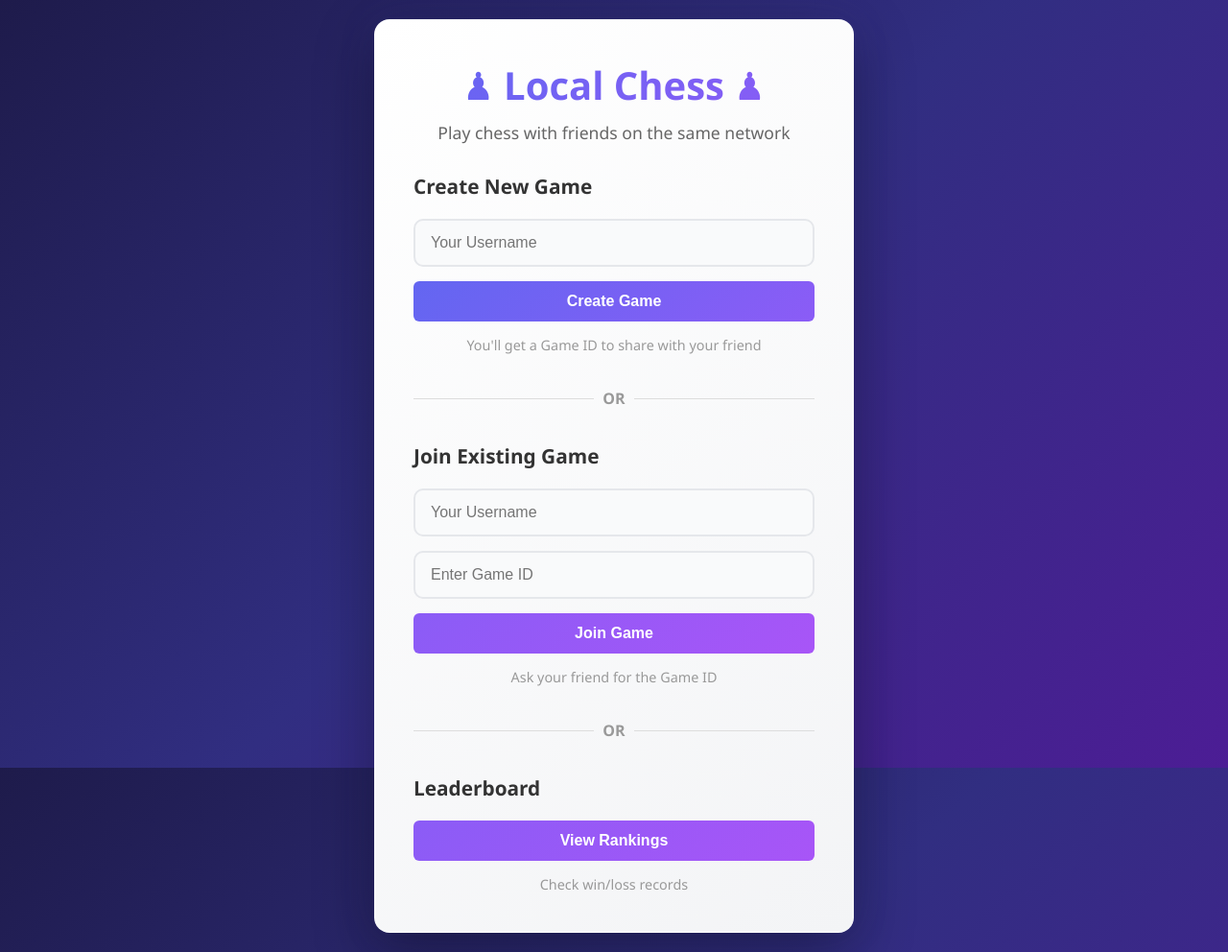
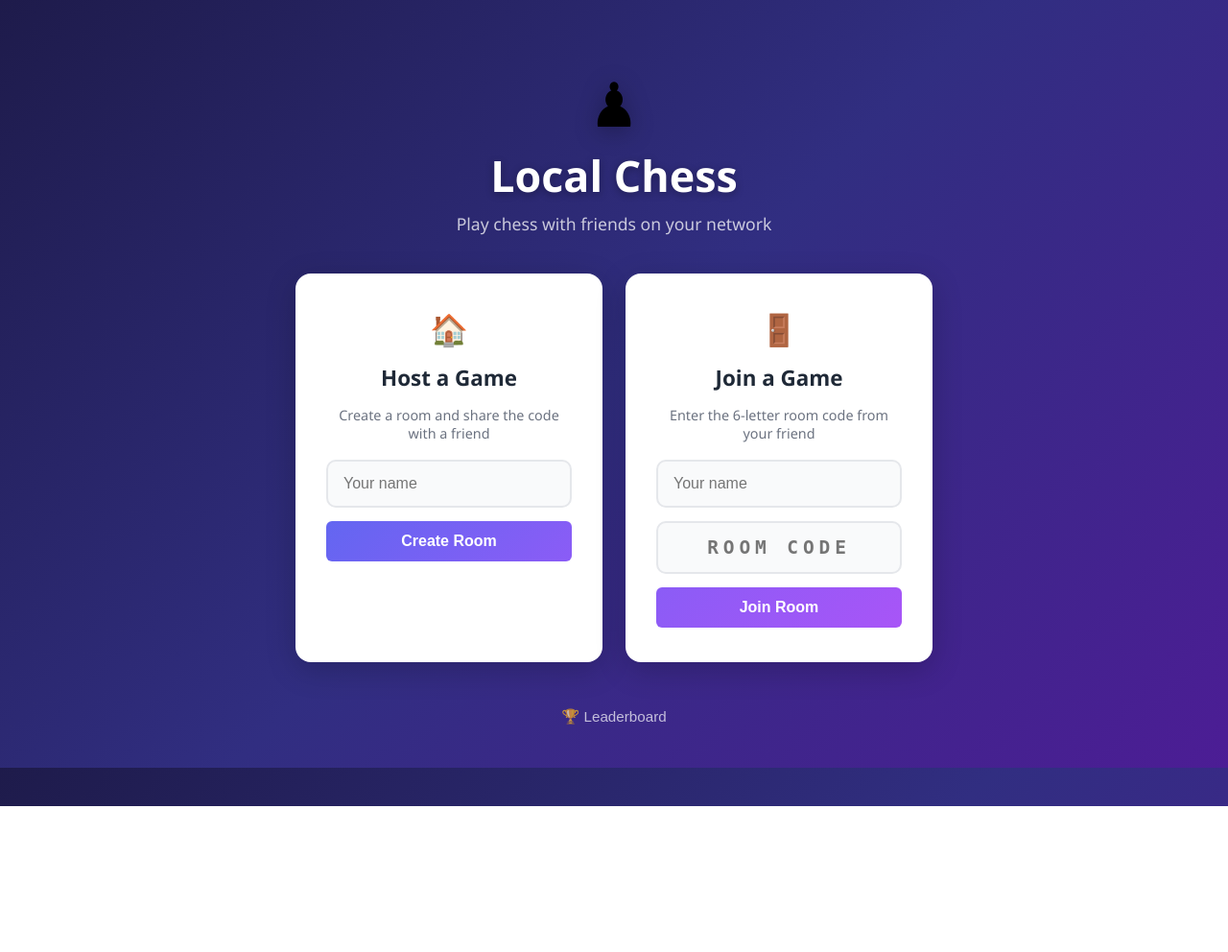
Before and after one commit to thevivotran/local-chess-python, a Flask app: page / in a window 1280 px wide. Shown: the whole page at 96% size. After the commit the page ends 840 px from the top, so only its background shows below. Run offline with Flask 3, Linux system fonts and the light colour scheme; some libraries are stand-ins or nearby versions.

Commit message:
fix and improve the landing page and the sharing code UX

```diff
--- a/app.py
+++ b/app.py
@@ -1,7 +1,7 @@
 from flask import Flask, render_template, request, jsonify
 from flask_socketio import SocketIO, emit, join_room, leave_room
 import chess
-import uuid
+import random
 import os
 import json
 from datetime import datetime, timedelta
@@ -14,6 +14,17 @@ app.config["SECRET_KEY"] = os.getenv(
     "SECRET_KEY", "your-secret-key-change-in-production"
 )
 socketio = SocketIO(app, cors_allowed_origins="*")
+
+# Room code generation — short, human-readable, avoids confusable chars
+ROOM_CODE_CHARS = "ABCDEFGHJKLMNPQRSTUVWXYZ23456789"
+
+
+def generate_room_code():
+    while True:
+        code = "".join(random.choices(ROOM_CODE_CHARS, k=6))
+        if code not in games:
+            return code
+
 
 # Store active games: {game_id: {board, players, current_player}}
 games = {}
@@ -520,7 +531,7 @@ def handle_create_game(data):
     if not username:
         username = "Player 1"
 
-    game_id = str(uuid.uuid4())
+    game_id = generate_room_code()
 
     games[game_id] = {
         "board": chess.Board(),
--- a/static/css/style.css
+++ b/static/css/style.css
@@ -50,120 +50,120 @@ body {
     max-width: 1200px;
 }
 
-/* Menu Styles */
-.menu-container {
+/* Landing Page */
+.landing-container {
     display: flex;
+    flex-direction: column;
+    align-items: center;
     justify-content: center;
-    align-items: center;
     min-height: 100vh;
+    gap: 40px;
+    padding: 40px 20px;
 }
 
-.error-container {
-    background: white;
-    border-radius: 12px;
-    padding: 40px;
-    box-shadow: 0 10px 40px rgba(0, 0, 0, 0.3);
-    max-width: 500px;
-    width: 100%;
+.landing-hero {
     text-align: center;
 }
 
-.error-container h2 {
-    color: #e74c3c;
-    margin-bottom: 20px;
-    font-size: 1.8em;
+.landing-piece {
+    font-size: 4em;
+    line-height: 1;
+    margin-bottom: 12px;
+    filter: drop-shadow(0 4px 12px rgba(0, 0, 0, 0.3));
 }
 
-.error-container p {
-    color: #666;
-    margin-bottom: 15px;
-    font-size: 1em;
+.landing-title {
+    font-size: 2.8em;
+    color: white;
+    font-weight: 700;
+    margin-bottom: 8px;
+    text-shadow: 0 2px 8px rgba(0, 0, 0, 0.3);
 }
 
-.error-container ul {
-    text-align: left;
-    margin-left: 20px;
-    margin-bottom: 20px;
-    color: #666;
+.landing-subtitle {
+    color: rgba(255, 255, 255, 0.75);
+    font-size: 1.1em;
 }
 
-.error-container li {
-    margin-bottom: 10px;
+.landing-cards {
+    display: flex;
+    gap: 24px;
+    flex-wrap: wrap;
+    justify-content: center;
+    width: 100%;
+    max-width: 720px;
 }
 
-.menu {
+.landing-card {
     background: white;
-    border-radius: 12px;
-    padding: 40px;
-    box-shadow: 0 10px 40px rgba(0, 0, 0, 0.3);
-    max-width: 500px;
+    border-radius: 16px;
+    padding: 36px 32px;
+    flex: 1 1 280px;
+    max-width: 320px;
+    display: flex;
+    flex-direction: column;
+    gap: 14px;
+    box-shadow: 0 8px 32px rgba(0, 0, 0, 0.2);
+    transition: transform 0.2s, box-shadow 0.2s;
+}
+
+.landing-card:hover {
+    transform: translateY(-4px);
+    box-shadow: 0 16px 48px rgba(0, 0, 0, 0.3);
+}
+
+.landing-card-icon {
+    font-size: 2em;
+    text-align: center;
+}
+
+.landing-card h2 {
+    color: #1f2937;
+    font-size: 1.4em;
+    text-align: center;
+    margin: 0;
+}
+
+.card-desc {
+    color: #6b7280;
+    font-size: 0.9em;
+    text-align: center;
+    margin-bottom: 4px;
+}
+
+.btn-full {
     width: 100%;
 }
 
-.menu h1 {
+.landing-footer {
     text-align: center;
-    color: #333;
-    margin-bottom: 10px;
-    font-size: 2.5em;
 }
 
-.menu .subtitle {
-    text-align: center;
-    color: #666;
-    margin-bottom: 30px;
-    font-size: 1.1em;
+.btn-ghost {
+    background: none;
+    border: none;
+    color: rgba(255, 255, 255, 0.7);
+    cursor: pointer;
+    font-size: 0.95em;
+    padding: 8px 16px;
+    border-radius: 6px;
+    transition: color 0.2s, background 0.2s;
 }
 
-.menu-content {
-    display: flex;
-    flex-direction: column;
-    gap: 25px;
+.btn-ghost:hover {
+    color: white;
+    background: rgba(255, 255, 255, 0.12);
 }
 
-.menu-section {
-    display: flex;
-    flex-direction: column;
-    gap: 15px;
-}
-
-.menu-section h2 {
-    color: #333;
-    font-size: 1.3em;
-    margin-bottom: 5px;
-}
-
-.divider {
-    text-align: center;
-    color: #999;
-    font-weight: bold;
-    margin: 10px 0;
-    position: relative;
-}
-
-.divider::before,
-.divider::after {
-    content: '';
-    position: absolute;
-    top: 50%;
-    width: 45%;
-    height: 1px;
-    background: #ddd;
-}
-
-.divider::before {
-    left: 0;
-}
-
-.divider::after {
-    right: 0;
-}
-
+/* Input fields */
 .input-field {
     padding: 12px;
     border: 2px solid #ddd;
     border-radius: 6px;
     font-size: 1em;
     transition: border-color 0.3s;
+    width: 100%;
+    box-sizing: border-box;
 }
 
 .input-field:focus {
@@ -171,10 +171,169 @@ body {
     border-color: #667eea;
 }
 
-.info-text {
-    color: #999;
+.input-code {
+    text-align: center;
+    font-size: 1.5em !important;
+    font-weight: 700;
+    letter-spacing: 0.25em;
+    text-transform: uppercase;
+    padding: 14px 12px !important;
+    font-family: monospace;
+}
+
+/* Waiting Room */
+.wr-container {
+    display: flex;
+    align-items: center;
+    justify-content: center;
+    min-height: 100vh;
+    padding: 40px 20px;
+}
+
+.wr-card {
+    background: white;
+    border-radius: 20px;
+    padding: 48px 40px;
+    max-width: 440px;
+    width: 100%;
+    text-align: center;
+    box-shadow: 0 16px 64px rgba(0, 0, 0, 0.3);
+    display: flex;
+    flex-direction: column;
+    align-items: center;
+    gap: 20px;
+}
+
+.wr-icon {
+    font-size: 3em;
+}
+
+.wr-title {
+    font-size: 1.8em;
+    color: #1f2937;
+    font-weight: 700;
+    margin: 0;
+}
+
+.wr-desc {
+    color: #6b7280;
+    font-size: 1em;
+    margin: 0;
+}
+
+.wr-code-display {
+    font-size: 3em;
+    font-weight: 800;
+    letter-spacing: 0.2em;
+    font-family: monospace;
+    color: #6366f1;
+    background: #eef2ff;
+    padding: 20px 32px;
+    border-radius: 16px;
+    border: 3px solid #c7d2fe;
+    cursor: pointer;
+    user-select: all;
+    transition: background 0.2s;
+    width: 100%;
+    box-sizing: border-box;
+}
+
+.wr-code-display:hover {
+    background: #e0e7ff;
+}
+
+.wr-actions {
+    display: flex;
+    gap: 12px;
+    width: 100%;
+}
+
+.wr-actions .btn {
+    flex: 1;
+    width: auto;
+}
+
+.wr-status {
+    display: flex;
+    align-items: center;
+    gap: 12px;
+    color: #6b7280;
     font-size: 0.9em;
+}
+
+.wr-spinner {
+    width: 18px;
+    height: 18px;
+    border: 3px solid #e5e7eb;
+    border-top-color: #6366f1;
+    border-radius: 50%;
+    animation: spin 1s linear infinite;
+    flex-shrink: 0;
+}
+
+@keyframes spin {
+    to { transform: rotate(360deg); }
+}
+
+.wr-cancel {
+    color: #9ca3af !important;
+    font-size: 0.85em;
+}
+
+/* Quick Join */
+.qj-container {
+    display: flex;
+    align-items: center;
+    justify-content: center;
+    min-height: 100vh;
+    padding: 40px 20px;
+}
+
+.qj-card {
+    background: white;
+    border-radius: 20px;
+    padding: 48px 40px;
+    max-width: 400px;
+    width: 100%;
     text-align: center;
+    box-shadow: 0 16px 64px rgba(0, 0, 0, 0.3);
+    display: flex;
+    flex-direction: column;
+    align-items: center;
+    gap: 16px;
+}
+
+.qj-icon {
+    font-size: 3em;
+}
+
+.qj-title {
+    font-size: 1.8em;
+    color: #1f2937;
+    font-weight: 700;
+    margin: 0;
+}
+
+.qj-desc {
+    color: #6b7280;
+    font-size: 1em;
+    margin: 0;
+}
+
+.qj-code-badge {
+    font-size: 2em;
+    font-weight: 800;
+    letter-spacing: 0.2em;
+    font-family: monospace;
+    color: #6366f1;
+    background: #eef2ff;
+    padding: 14px 28px;
+    border-radius: 12px;
+    border: 2px solid #c7d2fe;
+}
+
+.qj-card .input-field {
+    width: 100%;
 }
 
 /* Button Styles */
--- a/static/js/chess.js
+++ b/static/js/chess.js
@@ -236,7 +236,10 @@ function checkUrlForInvite() {
   const urlParams = new URLSearchParams(window.location.search);
   const inviteGameId = urlParams.get('game');
   if (inviteGameId) {
-    document.getElementById('joinGameId').value = inviteGameId;
+    const code = inviteGameId.toUpperCase();
+    document.getElementById('quickJoinCode').textContent = code;
+    updateUI('quick-join');
+    setTimeout(() => document.getElementById('quickJoinUsername').focus(), 100);
     return true;
   }
   return false;
@@ -829,13 +832,12 @@ socket.on('game_created', function(data) {
   console.log('Game created:', gameId);
   saveReconnectInfo();
 
-  document.getElementById('gameId').textContent = gameId.substring(0, 8) + '...';
+  document.getElementById('gameId').textContent = gameId;
   document.getElementById('playerColor').textContent = playerColor.toUpperCase();
-  document.getElementById('status').innerHTML = '<span class="status-waiting">Waiting for opponent...</span>';
-
-  const shareableLink = window.location.origin + window.location.pathname + '?game=' + gameId;
-  updateUI('waiting');
-  showShareableLink(shareableLink);
+  document.getElementById('status').textContent = 'Waiting for opponent...';
+  document.getElementById('roomCodeDisplay').textContent = gameId;
+
+  updateUI('waiting-room');
 
   clearInterval(timerInterval);
   timerInterval = setInterval(updateGameTimer, 1000);
@@ -870,7 +872,8 @@ socket.on('opponent_joined', function(data) {
   console.log('Opponent joined');
   opponentUsername = data.opponent_username;
   document.getElementById('opponentName').textContent = opponentUsername || 'Unknown';
-  document.getElementById('status').innerHTML = 'Game Started! White to move.';
+  document.getElementById('status').textContent = 'Game Started! White to move.';
+  updateUI('playing');
   currentPlayerTurn = 0;
 
   if (data.clock) {
@@ -1337,17 +1340,25 @@ socket.on('left_game', function(data) {
 
 // UI Functions
 function updateUI(state) {
-  const menuContainer = document.getElementById('menuContainer');
+  const landingContainer = document.getElementById('landingContainer');
+  const waitingRoomContainer = document.getElementById('waitingRoomContainer');
+  const quickJoinContainer = document.getElementById('quickJoinContainer');
   const gameContainer = document.getElementById('gameContainer');
 
-  if (state === 'menu') {
-    menuContainer.style.display = 'flex';
-    gameContainer.style.display = 'none';
-  } else if (state === 'waiting' || state === 'playing') {
-    menuContainer.style.display = 'none';
+  landingContainer.style.display = 'none';
+  waitingRoomContainer.style.display = 'none';
+  quickJoinContainer.style.display = 'none';
+  gameContainer.style.display = 'none';
+
+  if (state === 'landing') {
+    landingContainer.style.display = 'flex';
+  } else if (state === 'waiting-room') {
+    waitingRoomContainer.style.display = 'flex';
+  } else if (state === 'quick-join') {
+    quickJoinContainer.style.display = 'flex';
+  } else if (state === 'playing') {
     gameContainer.style.display = 'flex';
   } else if (state === 'opponent-left') {
-    menuContainer.style.display = 'none';
     gameContainer.style.display = 'flex';
     document.getElementById('resetBtn').style.display = 'block';
   }
@@ -1372,10 +1383,10 @@ function joinGame() {
   const usernameInput = document.getElementById('joinUsername');
   const gameIdInput = document.getElementById('joinGameId');
   let name = usernameInput.value.trim() || 'Player 2';
-  const gameIdVal = gameIdInput.value.trim();
+  const gameIdVal = gameIdInput.value.trim().toUpperCase();
 
   if (!gameIdVal) {
-    showToast('Please enter a game ID', 'warning');
+    showToast('Please enter a room code', 'warning');
     return;
   }
   if (name.length > 20) name = name.substring(0, 20);
@@ -1383,6 +1394,78 @@ function joinGame() {
   username = name;
   console.log('Joining game:', gameIdVal, 'as', username);
   socket.emit('join_game', { game_id: gameIdVal, username: username });
+}
+
+function quickJoin() {
+  const nameInput = document.getElementById('quickJoinUsername');
+  const code = document.getElementById('quickJoinCode').textContent.trim();
+  let name = nameInput.value.trim() || 'Player 2';
+  if (!code) { showToast('No room code found', 'error'); return; }
+  if (name.length > 20) name = name.substring(0, 20);
+  username = name;
+  socket.emit('join_game', { game_id: code, username: username });
+}
+
+function goToLanding() {
+  window.history.replaceState({}, document.title, window.location.pathname);
+  updateUI('landing');
+}
+
+function cancelWaiting() {
+  if (gameId) socket.emit('leave_game');
+  clearReconnectInfo();
+  clearInterval(timerInterval);
+  timerInterval = null;
+  gameId = null;
+  playerColor = null;
+  playerIndex = null;
+  isGameOver = false;
+  updateUI('landing');
+}
+
+function copyRoomCode() {
+  const code = document.getElementById('roomCodeDisplay').textContent.trim();
+  if (!code || code === '------') return;
+  copyToClipboard(code, 'Room code copied!');
+}
+
+function shareRoomLink() {
+  if (!gameId) return;
+  const link = window.location.origin + window.location.pathname + '?game=' + gameId;
+  if (navigator.share) {
+    navigator.share({ title: 'Join my Chess Game!', text: 'Play chess with me!', url: link })
+      .catch(() => copyToClipboard(link, 'Link copied!'));
+  } else {
+    copyToClipboard(link, 'Link copied!');
+  }
+}
+
+function copyToClipboard(text, successMsg) {
+  successMsg = successMsg || 'Copied!';
+  if (navigator.clipboard && window.isSecureContext) {
+    navigator.clipboard.writeText(text).then(() => {
+      showToast(successMsg, 'success', 2500);
+    }).catch(() => fallbackCopy(text, successMsg));
+  } else {
+    fallbackCopy(text, successMsg);
+  }
+}
+
+function fallbackCopy(text, successMsg) {
+  const el = document.createElement('textarea');
+  el.value = text;
+  el.style.cssText = 'position:fixed;top:-9999px;left:-9999px;opacity:0;';
+  document.body.appendChild(el);
+  el.focus();
+  el.select();
+  try {
+    const ok = document.execCommand('copy');
+    document.body.removeChild(el);
+    showToast(ok ? (successMsg || 'Copied!') : 'Copy failed — try manually: ' + text, ok ? 'success' : 'warning', ok ? 2500 : 6000);
+  } catch (e) {
+    document.body.removeChild(el);
+    showToast('Copy failed — try manually: ' + text, 'warning', 6000);
+  }
 }
 
 // Best practice: destroy board properly to prevent memory leaks
@@ -1453,7 +1536,7 @@ function resetGame() {
   drawOfferSent = false;
   closeDrawOfferDialog();
 
-  updateUI('menu');
+  updateUI('landing');
 }
 
 // Track draw offer state
@@ -1539,7 +1622,6 @@ function closeLeaderboardDialog() {
 // Initialize UI on load
 document.addEventListener('DOMContentLoaded', function() {
   console.log('DOM loaded');
-  checkUrlForInvite();
   checkForReconnect();
 
   let checks = 0;
@@ -1553,12 +1635,13 @@ document.addEventListener('DOMContentLoaded', function() {
     if (hasChessBoard && hasChess) {
       console.log('Libraries loaded');
       clearInterval(checkLibraries);
-      updateUI('menu');
+      if (!checkUrlForInvite()) updateUI('landing');
     } else if (checks >= maxChecks) {
       console.error('Libraries failed to load');
       clearInterval(checkLibraries);
-      const menuContainer = document.getElementById('menuContainer');
-      menuContainer.innerHTML = '<div class="error-container"><h2>Library Loading Error</h2><p>Failed to load chess libraries.</p><p>Please refresh the page.</p><button onclick="location.reload()" class="btn btn-primary" style="margin-top:20px;">Reload Page</button></div>';
+      const landing = document.getElementById('landingContainer');
+      landing.style.display = 'flex';
+      showToast('Failed to load chess libraries. Please refresh.', 'error', 8000);
     }
   }, 100);
 });
--- a/templates/index.html
+++ b/templates/index.html
@@ -9,38 +9,67 @@
 </head>
 <body>
     <div class="container">
-        <!-- Menu Container -->
-        <div id="menuContainer" class="menu-container">
-            <div class="menu">
-                <h1>♟ Local Chess ♟</h1>
-                <p class="subtitle">Play chess with friends on the same network</p>
+        <!-- Landing Container -->
+        <div id="landingContainer" class="landing-container">
+            <div class="landing-hero">
+                <div class="landing-piece">♟</div>
+                <h1 class="landing-title">Local Chess</h1>
+                <p class="landing-subtitle">Play chess with friends on your network</p>
+            </div>
 
-                <div class="menu-content">
-                    <div class="menu-section">
-                        <h2>Create New Game</h2>
-                        <input type="text" id="createUsername" class="input-field" placeholder="Your Username">
-                        <button id="createBtn" class="btn btn-primary" onclick="createGame()">Create Game</button>
-                        <p class="info-text">You'll get a Game ID to share with your friend</p>
-                    </div>
+            <div class="landing-cards">
+                <div class="landing-card">
+                    <div class="landing-card-icon">🏠</div>
+                    <h2>Host a Game</h2>
+                    <p class="card-desc">Create a room and share the code with a friend</p>
+                    <input type="text" id="createUsername" class="input-field" placeholder="Your name" maxlength="20" autocomplete="off">
+                    <button class="btn btn-primary btn-full" onclick="createGame()">Create Room</button>
+                </div>
 
-                    <div class="divider">OR</div>
+                <div class="landing-card">
+                    <div class="landing-card-icon">🚪</div>
+                    <h2>Join a Game</h2>
+                    <p class="card-desc">Enter the 6-letter room code from your friend</p>
+                    <input type="text" id="joinUsername" class="input-field" placeholder="Your name" maxlength="20" autocomplete="off">
+                    <input type="text" id="joinGameId" class="input-field input-code" placeholder="Room code" maxlength="6" autocomplete="off" oninput="this.value = this.value.toUpperCase()">
+                    <button class="btn btn-secondary btn-full" onclick="joinGame()">Join Room</button>
+                </div>
+            </div>
 
-                    <div class="menu-section">
-                        <h2>Join Existing Game</h2>
-                        <input type="text" id="joinUsername" class="input-field" placeholder="Your Username">
-                        <input type="text" id="joinGameId" class="input-field" placeholder="Enter Game ID">
-                        <button id="joinBtn" class="btn btn-secondary" onclick="joinGame()">Join Game</button>
-                        <p class="info-text">Ask your friend for the Game ID</p>
-                    </div>
+            <div class="landing-footer">
+                <button class="btn-ghost" onclick="showLeaderboard()">🏆 Leaderboard</button>
+            </div>
+        </div>
 
-                    <div class="divider">OR</div>
+        <!-- Waiting Room (shown after creating a game, before opponent joins) -->
+        <div id="waitingRoomContainer" class="wr-container" style="display:none;">
+            <div class="wr-card">
+                <div class="wr-icon">♟</div>
+                <h2 class="wr-title">Room Created!</h2>
+                <p class="wr-desc">Share this code with your friend</p>
+                <div class="wr-code-display" id="roomCodeDisplay" onclick="copyRoomCode()">------</div>
+                <div class="wr-actions">
+                    <button class="btn btn-secondary" onclick="copyRoomCode()">📋 Copy Code</button>
+                    <button class="btn btn-primary" onclick="shareRoomLink()">📤 Share Link</button>
+                </div>
+                <div class="wr-status">
+                    <div class="wr-spinner"></div>
+                    <span id="waitingStatusText">Waiting for opponent to join...</span>
+                </div>
+                <button class="btn-ghost wr-cancel" onclick="cancelWaiting()">← Leave Room</button>
+            </div>
+        </div>
 
-                    <div class="menu-section">
-                        <h2>Leaderboard</h2>
-                        <button id="leaderboardBtn" class="btn btn-secondary" onclick="showLeaderboard()">View Rankings</button>
-                        <p class="info-text">Check win/loss records</p>
-                    </div>
-                </div>
+        <!-- Quick Join (shown when arriving via an invite link) -->
+        <div id="quickJoinContainer" class="qj-container" style="display:none;">
+            <div class="qj-card">
+                <div class="qj-icon">♟</div>
+                <h2 class="qj-title">You're invited!</h2>
+                <p class="qj-desc">Enter your name to join the game</p>
+                <div class="qj-code-badge" id="quickJoinCode">------</div>
+                <input type="text" id="quickJoinUsername" class="input-field" placeholder="Your name" maxlength="20" autocomplete="off">
+                <button class="btn btn-primary btn-full" onclick="quickJoin()">Join Game</button>
+                <button class="btn-ghost" onclick="goToLanding()" style="margin-top:8px;">← Back to Home</button>
             </div>
         </div>
 
```
